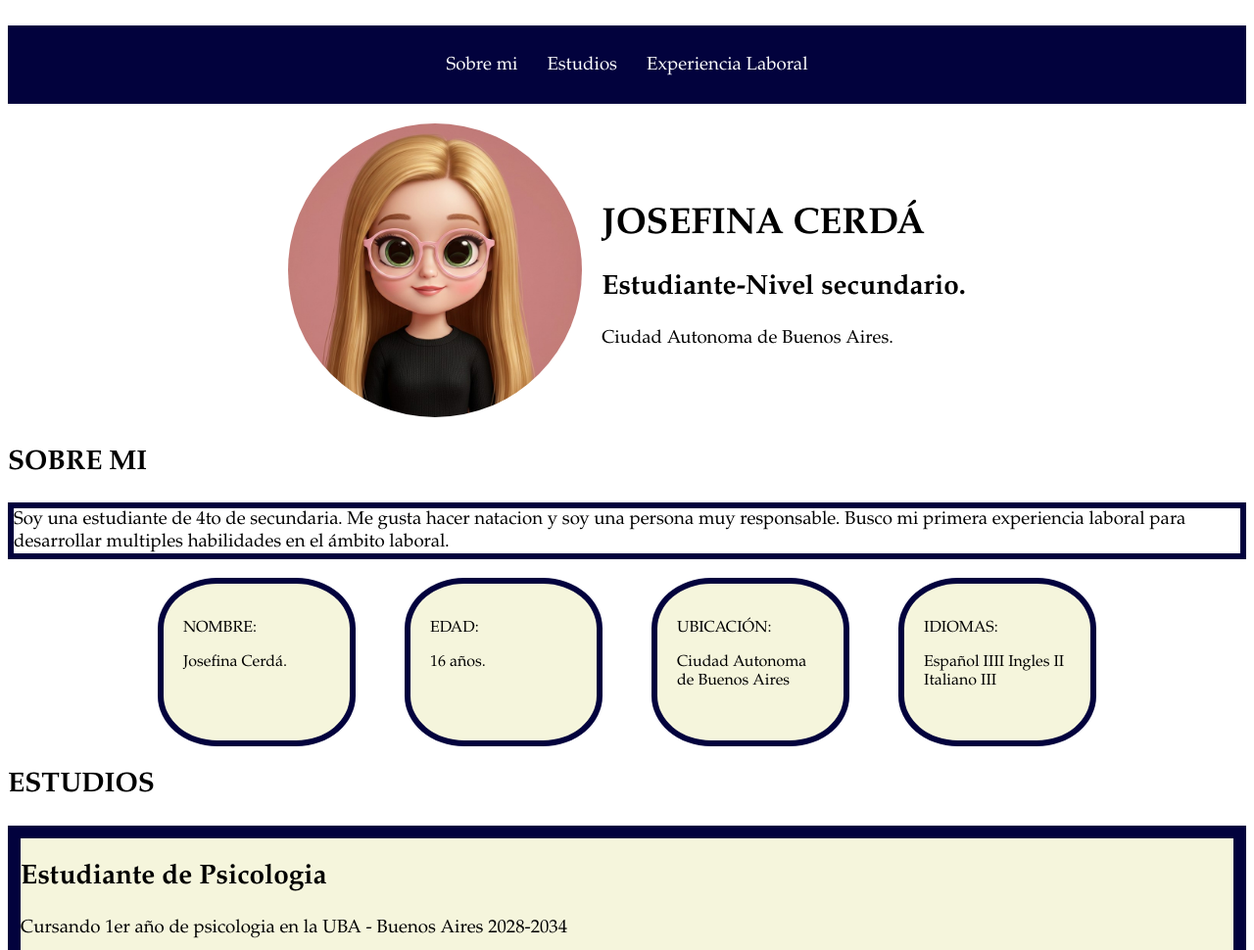
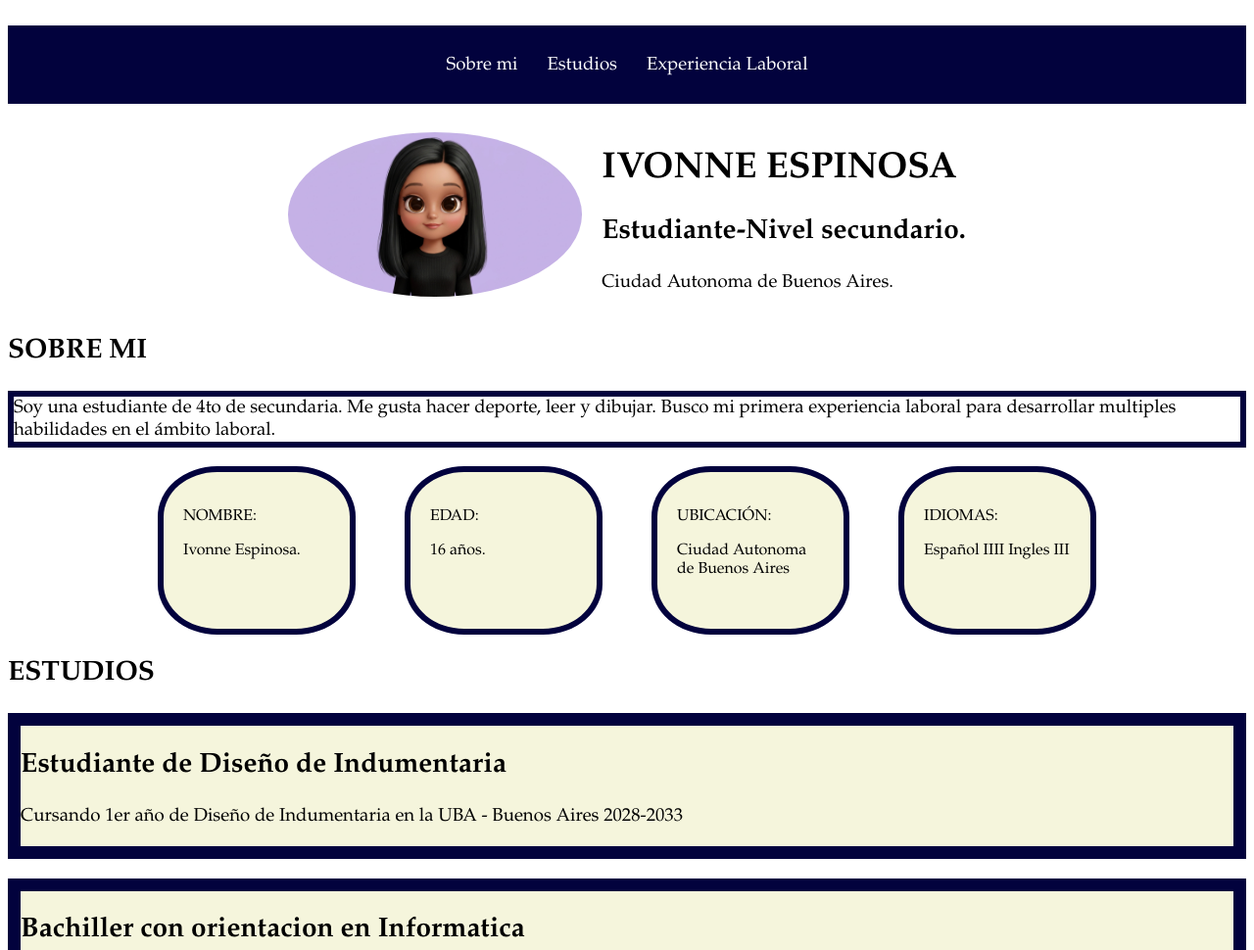
Before and after one commit to ivonneyjose-art/curriculumvitae, a plain HTML site: page index.html in a window 1280 px wide. Shown: the top 970 px of the page at 98% size. Drawn offline with Linux system fonts and the light colour scheme.

Commit message:
Add files via upload

```diff
--- a/css/style.css
+++ b/css/style.css
@@ -23,7 +23,7 @@ body{
 .imgmain{
     width: 300px;
     height: auto;
-    border-radius: 50%;
+    border-radius:90%;
 }
 .textimg{
     justify-content:center;
--- a/index.html
+++ b/index.html
@@ -18,10 +18,10 @@
 <main>
     <div class="textimg">
         <div>
-             <img class="imgmain" src="./img/Gemini_Generated_Image_2t427k2t427k2t42.jpg" alt="jose dollify">
+             <img class="imgmain" src="./img/Gemini_Generated_Image_iyai9niyai9niyai.jpg" alt="ivonne dollify">
         </div>
         <div class="flexcontainerimg">
-         <h1> JOSEFINA CERDÁ</h1>
+         <h1> IVONNE ESPINOSA</h1>
          <h2> Estudiante-Nivel secundario.</h2>
            <p> Ciudad Autonoma de Buenos Aires.</p>
         </div>
@@ -29,12 +29,12 @@
     <div id="sobremi">
         <div>
             <h2>SOBRE MI</h2>
-         <p id="psobremi"> Soy una estudiante de 4to de secundaria. Me gusta hacer natacion y soy una persona muy responsable. Busco mi primera experiencia laboral para desarrollar multiples habilidades en el ámbito laboral.</p>
+         <p id="psobremi"> Soy una estudiante de 4to de secundaria. Me gusta hacer deporte, leer y dibujar. Busco mi primera experiencia laboral para desarrollar multiples habilidades en el ámbito laboral.</p>
         </div>
         <div class="flexsobremi">
             <div class="divsobremi">
                 <p class="titlsobremi">NOMBRE:</p>
-                <p class="psobremi">Josefina Cerdá.</p>
+                <p class="psobremi">Ivonne Espinosa.</p>
             </div>
             <div class="divsobremi">
                 <p class="titlsobremi">EDAD:</p>
@@ -48,8 +48,8 @@
              <p class="titlsobremi">IDIOMAS:</p>
              <p class="psobremi">
                 Español IIII
-                Ingles II
-                Italiano III</p>
+                Ingles III
+                </p>
             </div>
         </div>
     </div>
@@ -57,9 +57,9 @@
     <div id="Curriculum">
         <h2>ESTUDIOS</h2>
         <div class="boxestudios">
-            <h2>Estudiante de Psicologia</h2>
-            <p>Cursando 1er año de psicologia en la UBA - Buenos Aires
-            2028-2034</p>
+            <h2>Estudiante de Diseño de Indumentaria</h2>
+            <p>Cursando 1er año de Diseño de Indumentaria en la UBA - Buenos Aires
+            2028-2033</p>
         </div>
 
         <div class="boxestudios">
@@ -78,13 +78,13 @@
 
         <h2> CONTACTO</h2>
         <div class="boxestudios">
-            <p>Correo Electronico: Josefinacerdá@gmail.com</p>
-            <p> Telefono: 9 11 4354-7835</p>
+            <p>Correo Electronico: IvonneEspinosa@gmail.com</p>
+            <p> Telefono: 9 11 8679-8367</p>
         </div>
     </div>
 </main>
 <footer>
 <div class="flexcontainer">
-    <p>© - 2026 -  Josefina Cerdá</p>
+    <p>© - 2026 -  Ivonne Espinosa</p>
 </div>
 </footer>
```
Also changed, not shown: img/Gemini_Generated_Image_iyai9niyai9niyai.jpg (added).
